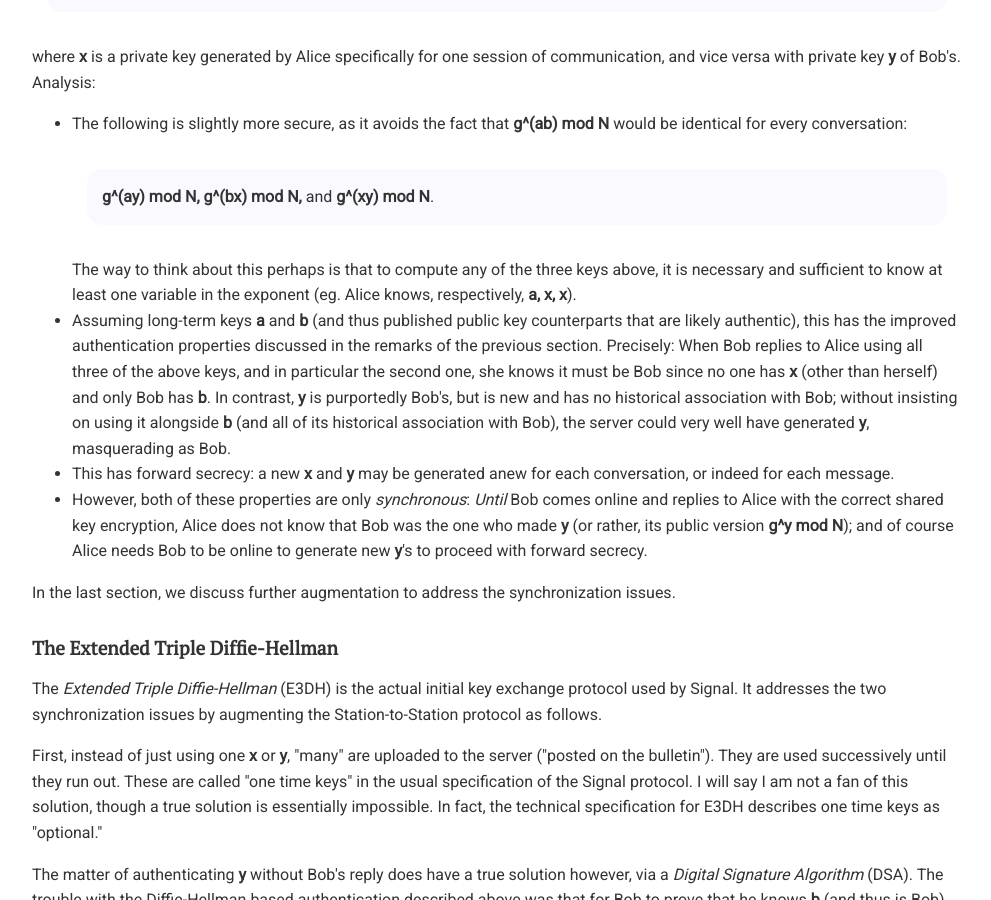
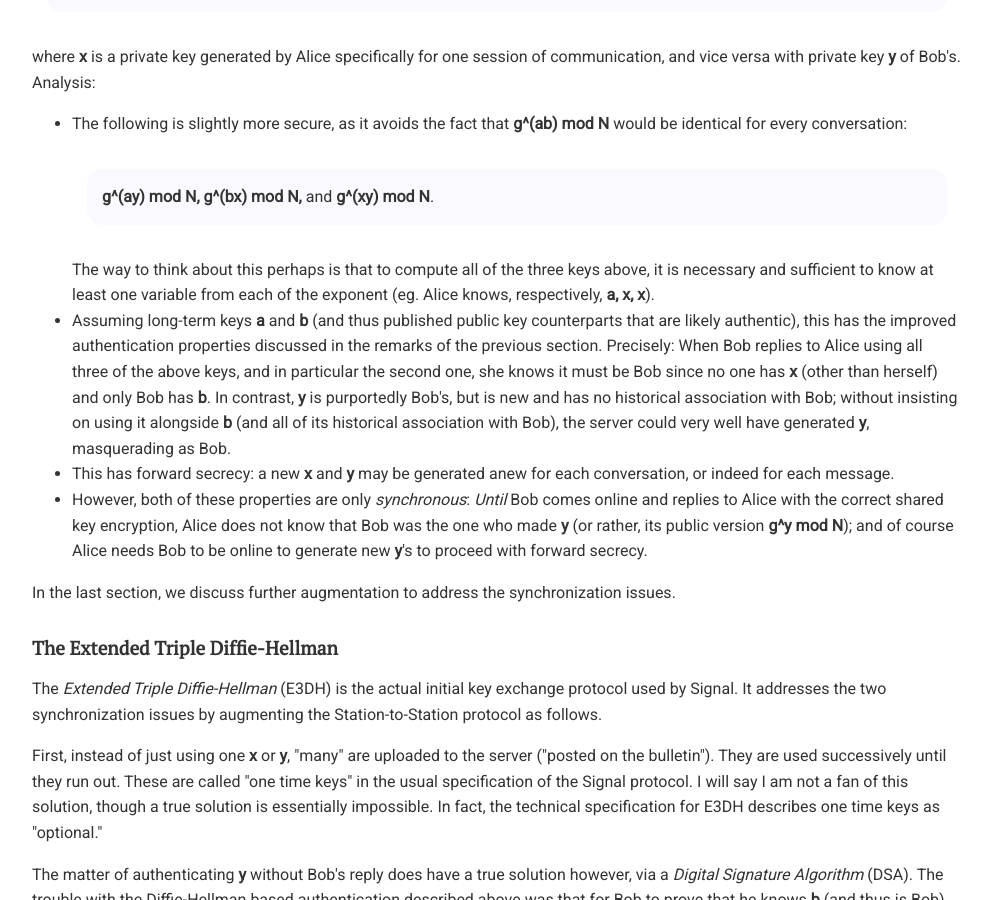
Before and after one commit to chatscrypt/chatscrypt.github.io, a Jekyll site: the page built from _posts/2020-01-06-the-signal-protocol-part-ii-the-diffie-hellman-key-exchange.html, in a window 1280 px wide and 900 px high, scrolled down 1556 px. Shown: the whole window, without its empty margins (143-1134 px from the left). Built offline with Jekyll 4.4.1, drawn with Linux system fonts in a browser that asks for light colours; comment, search, counter and statistics services are not loaded.

Commit message:
Update 2020-01-06-the-signal-protocol-part-ii-the-diffie-hellman-key-exchange.html

```diff
--- a/_posts/2020-01-06-the-signal-protocol-part-ii-the-diffie-hellman-key-exchange.html
+++ b/_posts/2020-01-06-the-signal-protocol-part-ii-the-diffie-hellman-key-exchange.html
@@ -50,7 +50,7 @@
 <div class="media">
  <b>g^(ay) mod N,</b>  <b>g^(bx) mod N,</b> and <b>g^(xy) mod N</b>.
 </div>
-  The way to think about this perhaps is that to compute any of the three keys above, it is necessary and sufficient to know at least one variable in the exponent (eg. Alice knows, respectively, <b>a, x, x</b>).
+  The way to think about this perhaps is that to compute all of the three keys above, it is necessary and sufficient to know at least one variable from each of the exponent (eg. Alice knows, respectively, <b>a, x, x</b>).
 
  <li>Assuming long-term keys <b>a</b> and <b>b</b> (and thus published public key counterparts that are likely authentic), this has the improved authentication properties discussed in the remarks of the previous section. Precisely: When Bob replies to Alice using all three of the above keys, and in particular the second one, she knows it must be Bob since no one has <b>x</b> (other than herself) and only Bob has <b>b</b>. In contrast, <b>y</b> is purportedly Bob's, but is new and has no historical association with Bob; without insisting on using it alongside <b>b</b> (and all of its historical association with Bob), the server could very well have generated <b>y</b>, masquerading as Bob.
 
```
